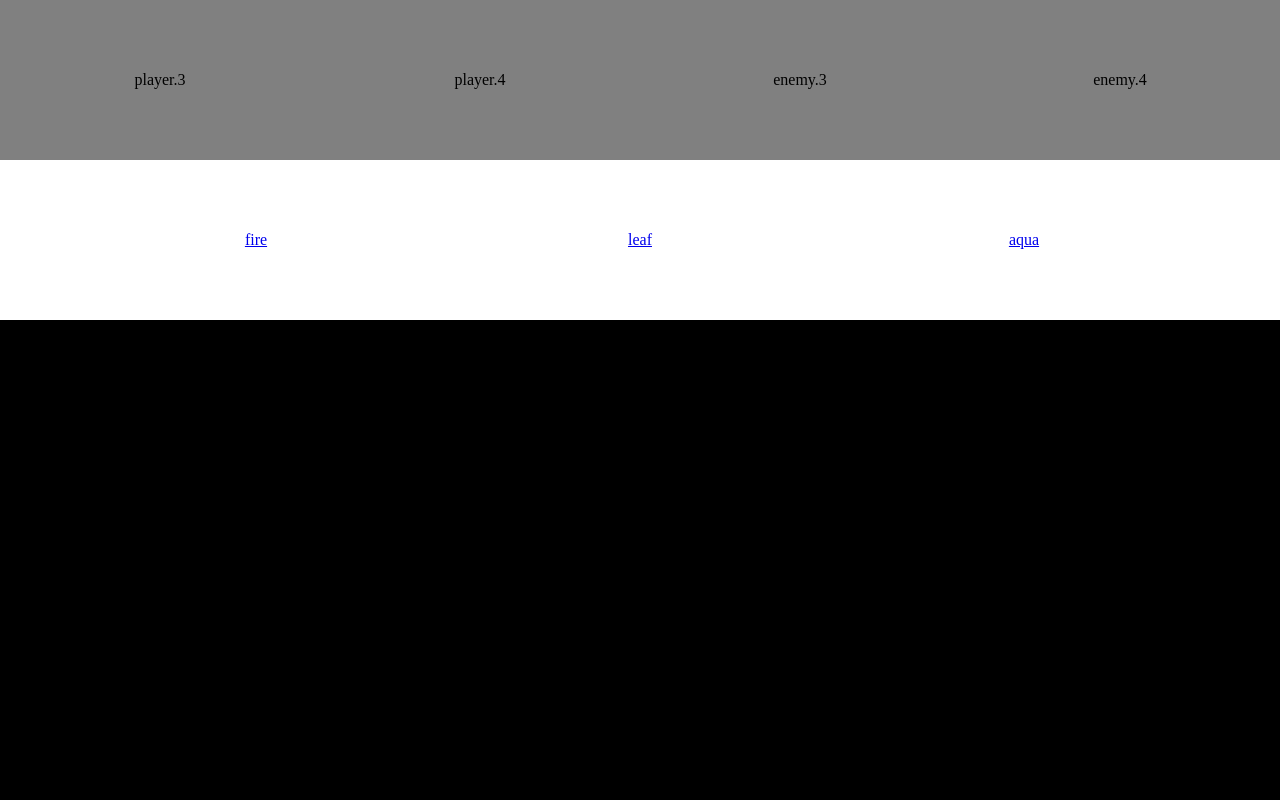
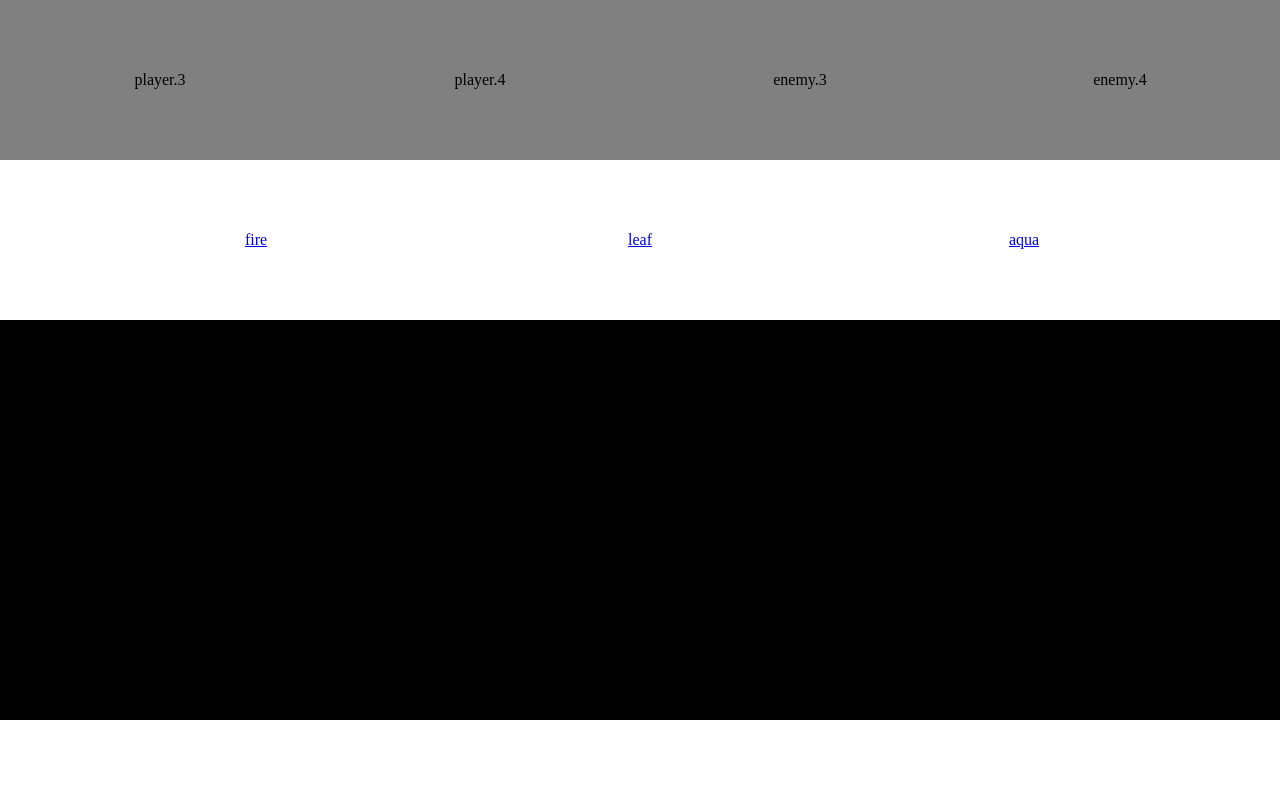
Before and after one commit to maybethis/Mekks, a plain HTML site: page layout.html in a window 1280 px wide. Shown: the top 800 px of the page. Drawn offline with Linux system fonts and the light colour scheme.

Commit message:
Update layout.html

```diff
--- a/layout.html
+++ b/layout.html
@@ -38,7 +38,7 @@
       {
         height: 80vh;
         background: black;
-        padding:50% 0;
+        padding:50vh 0;
         transform: translateY(-50%);
       }
 
```
